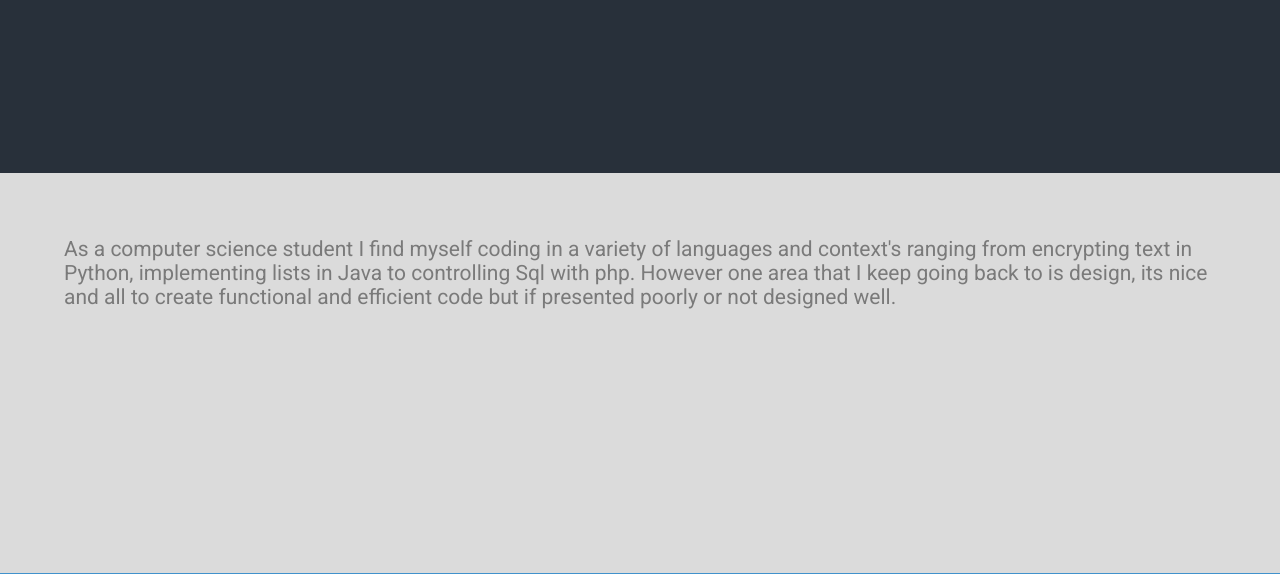
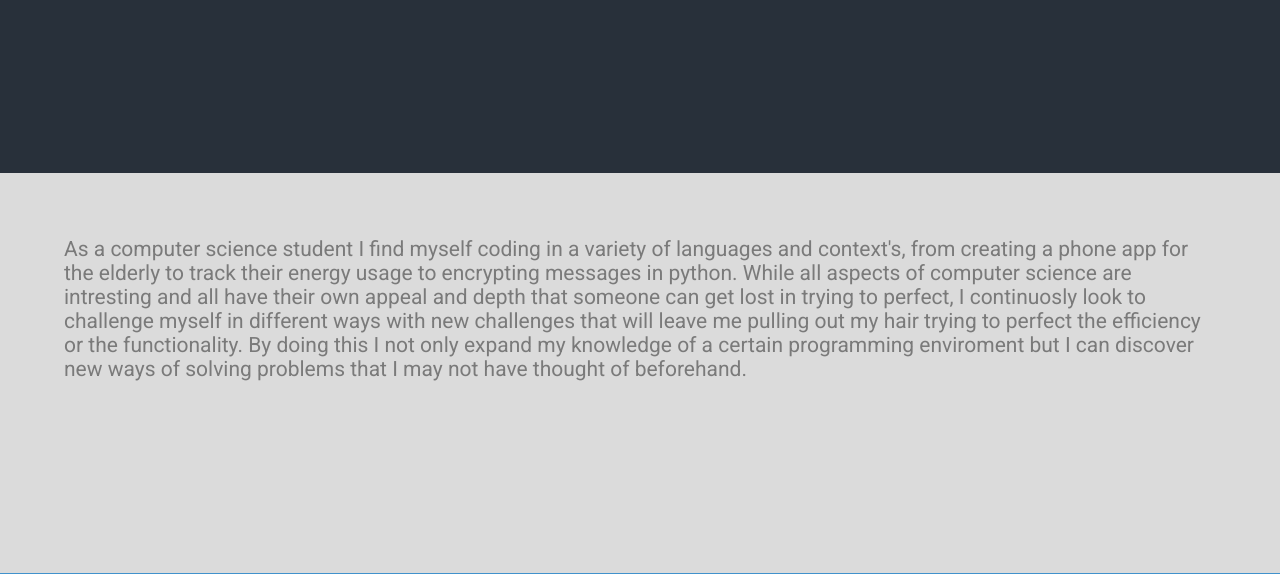
Before and after one commit to BenRF/Site, a PHP site: page /home.php in a window 1280 px wide. Shown: the part 627-1201 px from the top of the page. Run offline with PHP 8.4, Linux system fonts and the light colour scheme; some web fonts are replaced.

Commit message:
Finalized wording for about section

```diff
--- a/home.php
+++ b/home.php
@@ -39,9 +39,11 @@
 		<div class="aboutLock">
 			<div class="about">
 				<p class="about">
-					As a computer science student I find myself coding in a variety of languages and context's ranging from encrypting text in Python, implementing
-					lists in Java to controlling Sql with php. However one area that I keep going back to is design, its nice and all to create functional and
-					efficient code but if presented poorly or not designed well.
+					As a computer science student I find myself coding in a variety of languages and context's, from creating a phone app for the elderly to track
+					their energy usage to encrypting messages in python. While all aspects of computer science are intresting and all have their own
+					appeal and depth that someone can get lost in trying to perfect, I continuosly look to challenge myself in different ways with new challenges that
+					will leave me pulling out my hair trying to perfect the efficiency or the functionality. By doing this I not only expand my knowledge of a
+					certain programming enviroment but I can discover new ways of solving problems that I may not have thought of beforehand.
 				</p>
 			</div>
 		</div>
```
